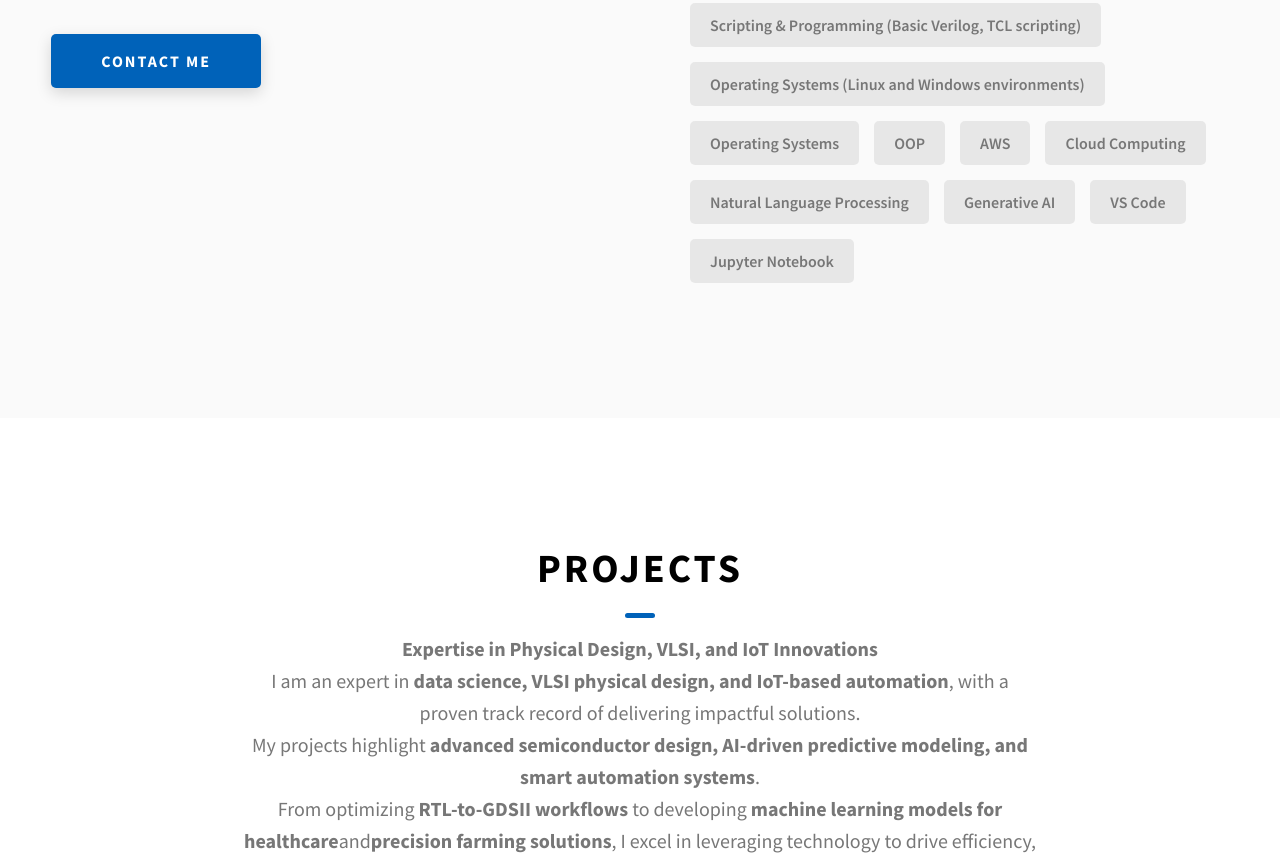
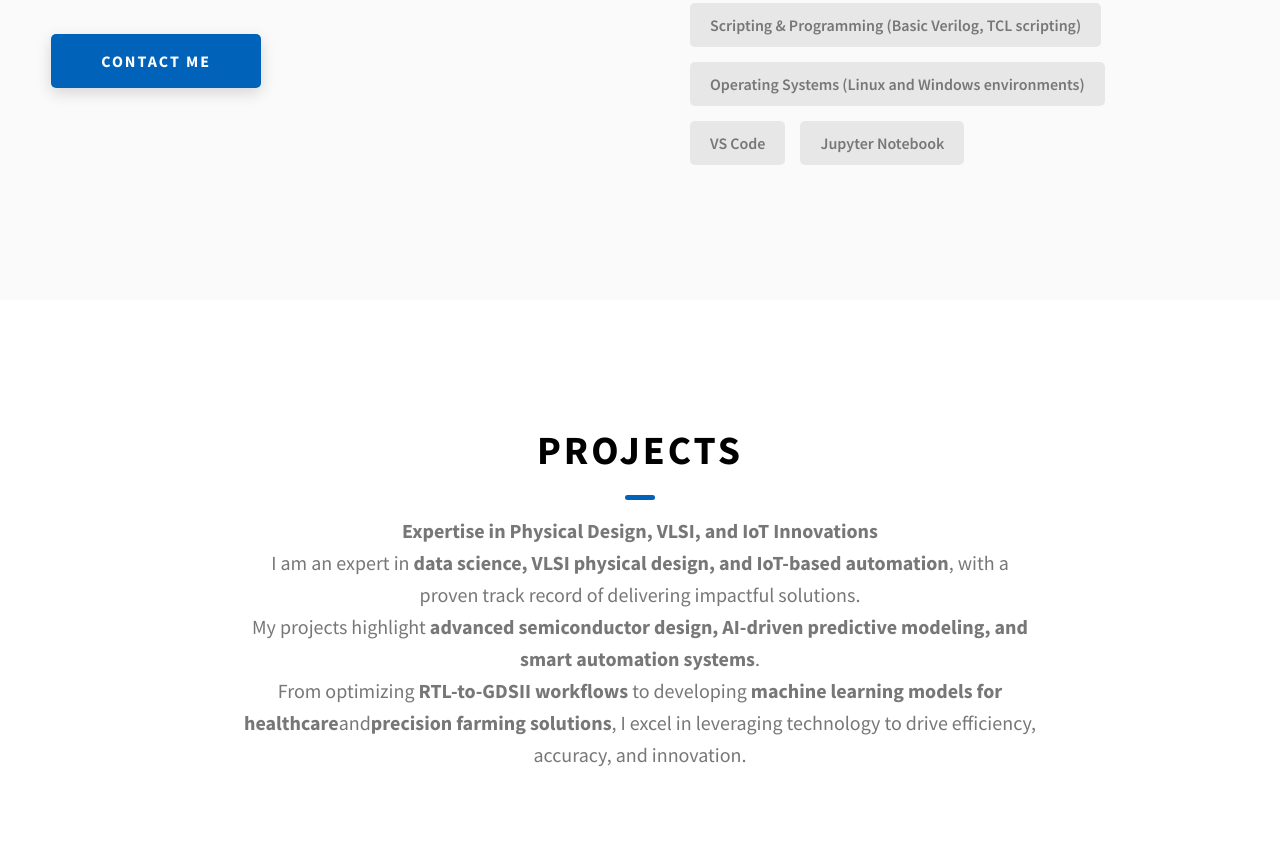
Before and after one commit to Spoorthi005/Spoorthi005.github.io, a website: page index.html in a window 1280 px wide. Shown: the part 1999-2858 px from the top of the page. Drawn offline with Linux system fonts and the light colour scheme.

Commit message:
index.html

```diff
--- a/index.html
+++ b/index.html
@@ -217,13 +217,6 @@
             <div class="skills__skill">Scripting & Programming (Basic Verilog, TCL scripting) </div>
             <div class="skills__skill">Operating Systems (Linux and Windows environments)
             </div>
-            <div class="skills__skill">Operating Systems</div>
-            <div class="skills__skill">OOP</div>
-            <div class="skills__skill">AWS</div>
-            <div class="skills__skill">Cloud Computing</div>
-
-            <div class="skills__skill">Natural Language Processing</div>
-            <div class="skills__skill">Generative AI</div>
 
             <div class="skills__skill">VS Code</div>
             <div class="skills__skill">Jupyter Notebook</div>
```
